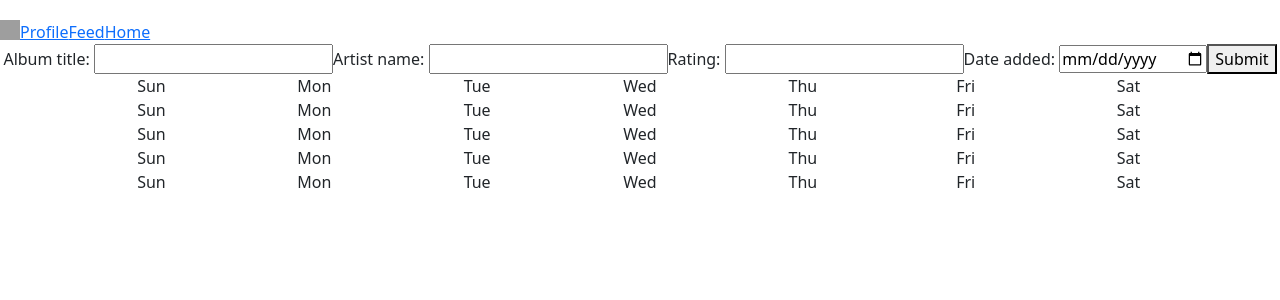
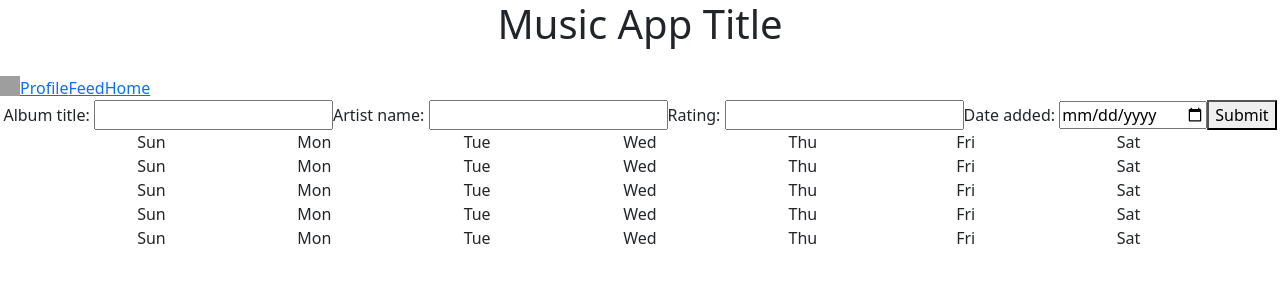
Before and after one commit to ahodori/phase-2-project, a React (Create React App) app: page / in a window 1280 px wide. Shown: the top 300 px of the page. Built offline with nearby package versions, Linux system fonts and the light colour scheme; grey boxes are pictures that could not be loaded.

Commit message:
added title

```diff
--- a/src/Header.js
+++ b/src/Header.js
@@ -13,6 +13,7 @@ function Header() {
 
 return (
     <header className="header">
+        <h1>Music App Title</h1>
         <nav className="nav">
         <img src="https://icon-library.com/images/small-music-note-icon/small-music-note-icon-14.jpg" className="logo" alt="logo"></img>
             <Link to="/profile">Profile</Link>
```
